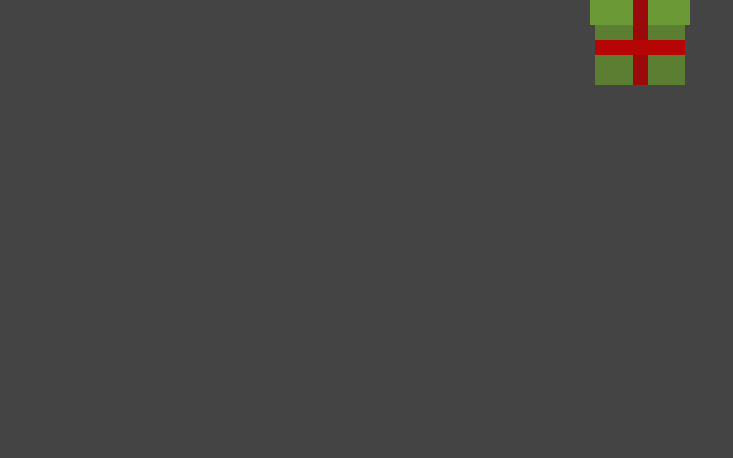
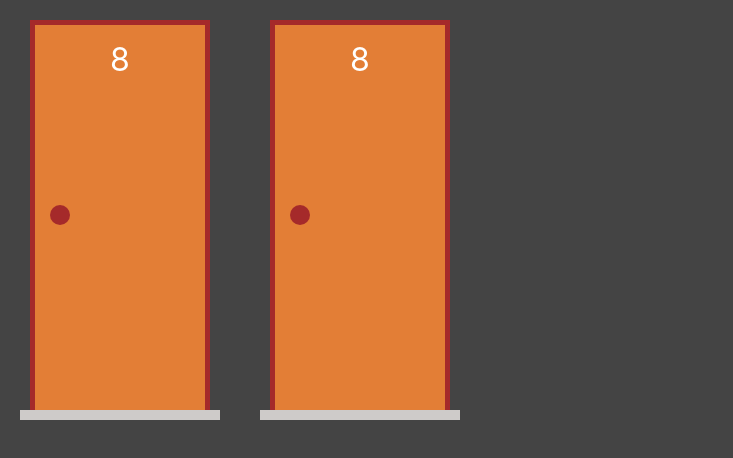
Before and after one commit to KayoRenato/MontyHallProblem, a Next.js app: page / in a window 1280 px wide. Shown: the top 458 px of the page, without its empty margins (0-733 px from the left). Built offline with nearby package versions, Linux system fonts and the light colour scheme.

Commit message:
chore: add door

```diff
--- /dev/null
+++ b/components/Door.jsx
@@ -0,0 +1,20 @@
+import styles from '../styles/Door.module.css'
+
+export default function Door(props) {
+    return (
+        <div className={styles.area}>
+            <div className={styles.structure}>
+                <div className={styles.door}>
+                    <div className={styles.number}>
+                        8
+                    </div>
+                    <div className={styles.doorHandle}></div>
+                </div>
+
+            </div>
+            <div className={styles.ground}>
+
+            </div>
+        </div>
+    );
+}
--- a/pages/index.jsx
+++ b/pages/index.jsx
@@ -1,9 +1,11 @@
+import Door from "../components/Door";
 import Present from "../components/present";
 
 export default function Home() {
   return (
-    <div>
-      <Present />
+    <div style={{display: 'flex'}}>
+      <Door />
+      <Door />
     </div>
   );
 }
--- /dev/null
+++ b/styles/Door.module.css
@@ -0,0 +1,54 @@
+
+.area {
+    display: flex;
+    flex-direction: column;
+    align-items: center;
+    width: var(--area-door-width);
+    height: var(--area-door-height);
+    margin: 20px;
+}
+
+.structure {
+    display: flex;
+    flex-grow: 1;
+    border-left: 5px solid brown;
+    border-top: 5px solid brown;
+    border-right: 5px solid brown;
+    width: 90%;
+}
+
+.door {
+    display: flex;
+    flex-direction: column;
+    position: relative;
+    align-items: center;
+    padding: 15px;
+    background-color: var(--color-door);
+    flex-grow: 1;
+}
+
+.number {
+    font-size: 2rem;
+}
+
+.ground{
+    height: 10px;
+    width: 100%;
+    background-color: var(--color-ground);
+}
+
+.doorHandle{
+    position: absolute;
+    /* top: 45%; */
+    top: calc(0.45 * var(--area-door-height));
+    /* left: 20px; */
+    align-self: flex-start;
+    width: 20px;
+    height: 20px;
+    border-radius: 50%;
+    background-color: brown;
+}
+.doorHandle:hover{
+    background-color: rgb(236, 242, 73);
+    cursor: pointer;
+}
--- a/styles/globals.css
+++ b/styles/globals.css
@@ -17,3 +17,10 @@ a {
   color: inherit;
   text-decoration: none;
 }
+
+:root{
+  --area-door-height: 400px;
+  --area-door-width: 200px;
+  --color-door: rgb(227, 126, 54);
+  --color-ground: rgb(206, 203, 201);
+}
```
